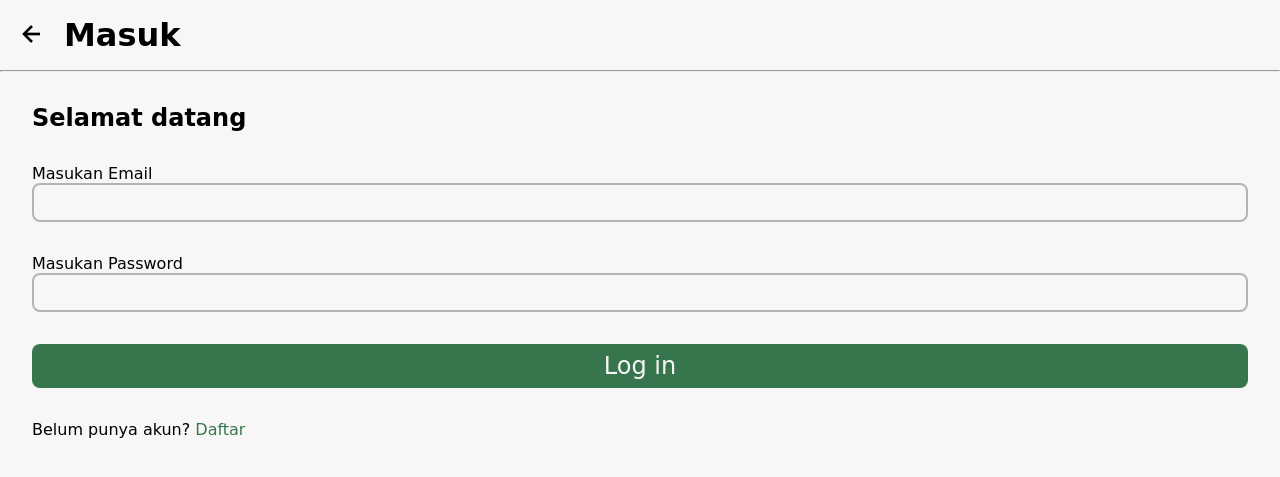
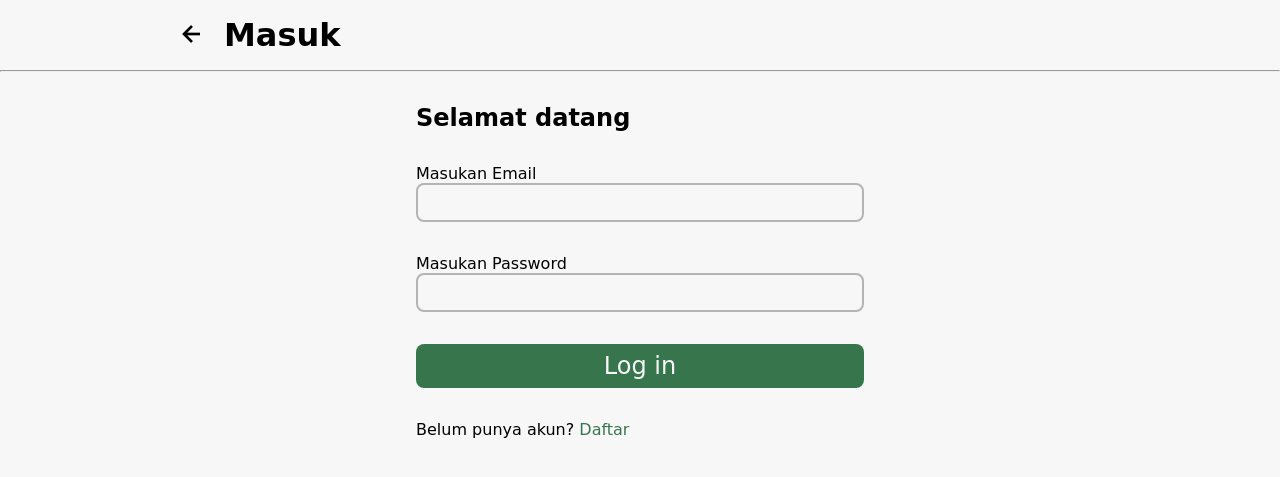
Before and after one commit to rifqi011/plbinformatikakelompok1, a PHP site: page /login.php in a window 1280 px wide. Shown: the top 477 px of the page. Run offline with PHP 8.4, Linux system fonts and the light colour scheme; data that the repository does not hold is empty; some libraries are stand-ins or nearby versions; some web fonts are replaced.

Commit message:
Login responsive

```diff
--- a/assets/css/login.css
+++ b/assets/css/login.css
@@ -50,3 +50,14 @@ input {
     color: var(--white-color);
     justify-content: center;
 }
+
+@media screen and (min-width: 968px) {
+    #header {
+        width: 75%;
+        margin-inline: auto;
+    }
+    .login__content {
+        width: 40%;
+        margin-inline: auto;
+    }
+}
```
